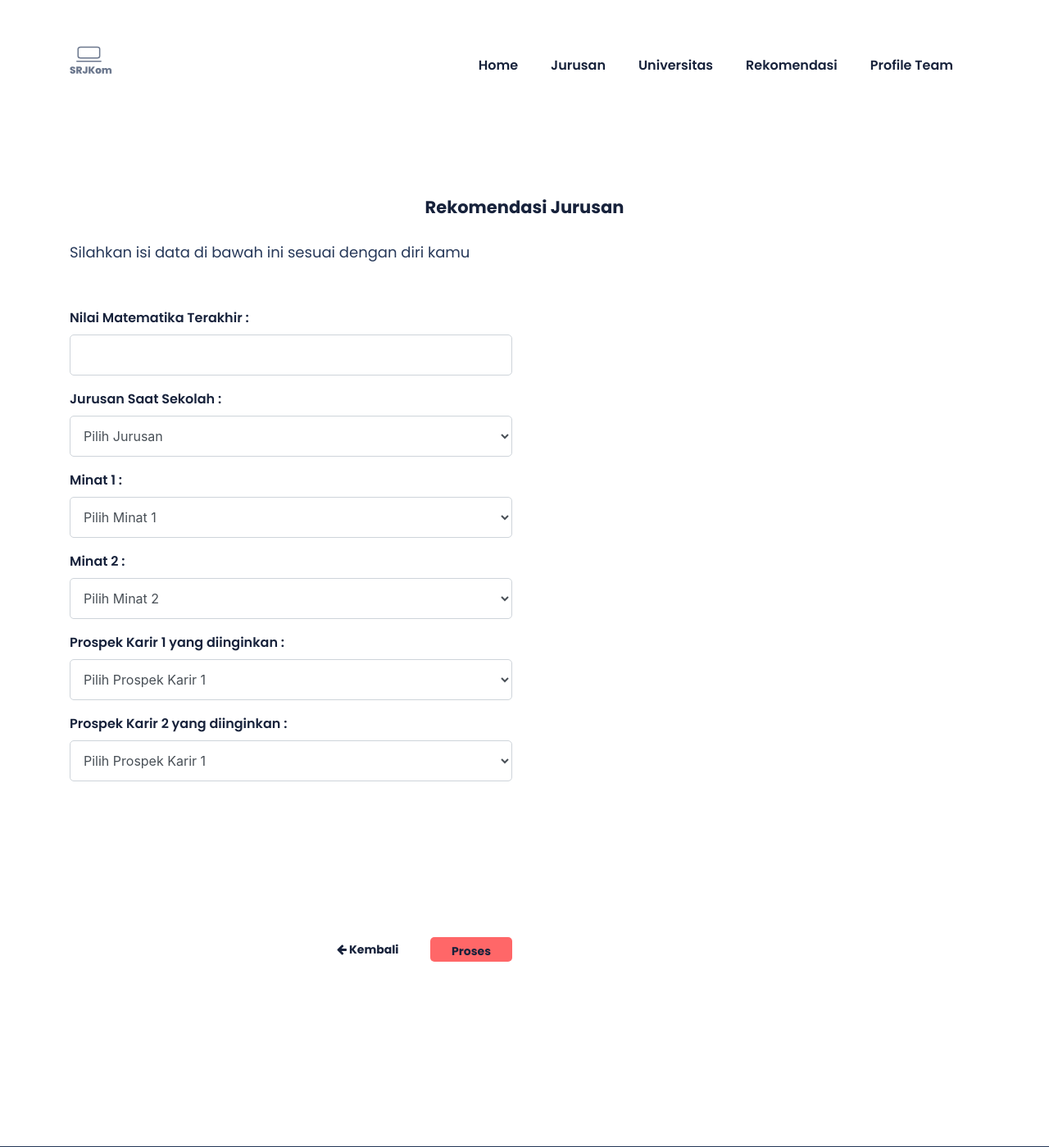
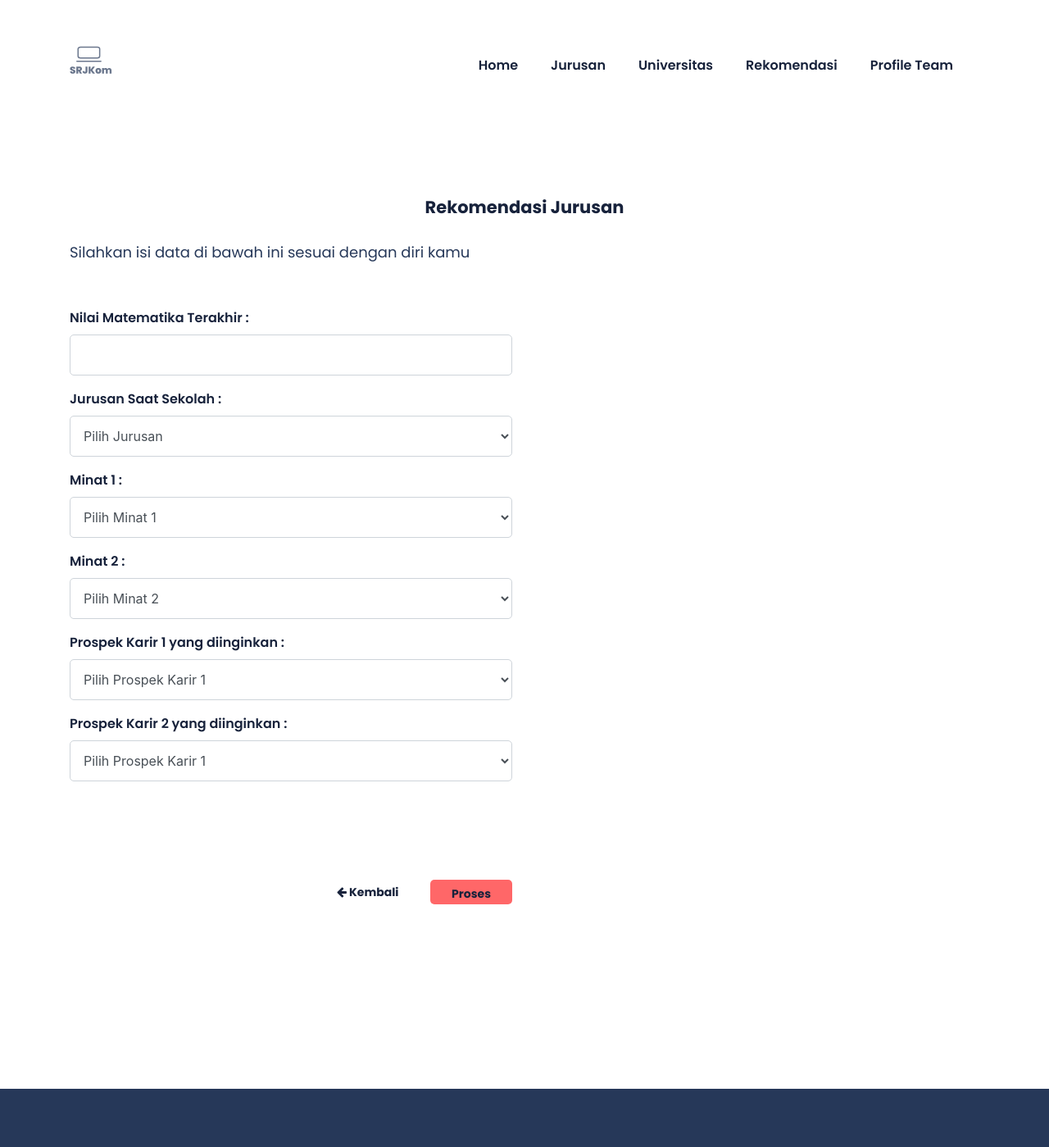
Before and after one commit to ulung3ko/srjkom, a Flask app: page /rekomendasi in a window 1280 px wide. Shown: the top 1399 px of the page at 82% size. Run offline with Flask 2, Linux system fonts and the light colour scheme; parts of the project's set-up code (start-up, migrations or seed data) failed here and were passed over.

Commit message:
perubahaan jarak button

```diff
--- a/app/static/css/style.css
+++ b/app/static/css/style.css
@@ -450,11 +450,11 @@ a {
   color: #17223B;
   margin-right: 1.5em;
   margin-bottom: 5em;
-  margin-top: 10em;
+  margin-top: 5em;
 }
 .btn-submit {
   margin-bottom: 5em;
-  margin-top: 10em;
+  margin-top: 5em;
   background-color: #FF6768;
   border-radius: 5px;
   font-weight: 700;
```
